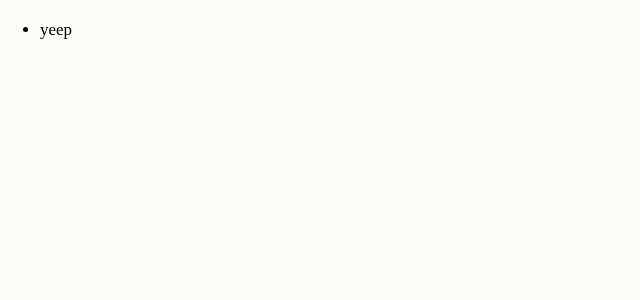
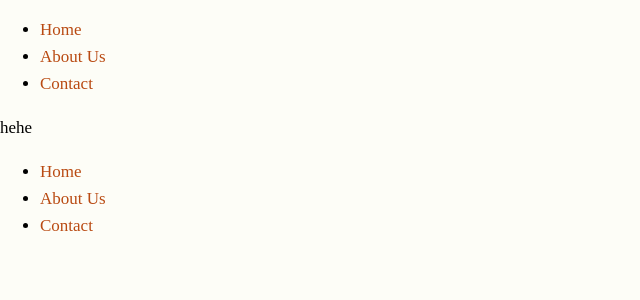
Before and after one commit to mckennach/chris-portfolio, a Next.js app: page / in a window 1280 px wide. Shown: the top 300 px of the page, without its empty margins (0-640 px from the left). Built offline with nearby package versions, Linux system fonts and the light colour scheme.

Commit message:
Getting ready for build

```diff
--- /dev/null
+++ b/components/Footer/Footer.js
@@ -0,0 +1,27 @@
+import Link from 'next/link'
+
+export default function Footer() {
+    return (
+      <footer>
+        <nav>
+            <ul>
+                <li>
+                    <Link href="/">
+                        <a>Home</a>
+                    </Link>
+                </li>
+                <li>
+                    <Link href="/about">
+                        <a>About Us</a>
+                    </Link>
+                </li>
+                <li>
+                    <Link href="/contact">
+                        <a>Contact</a>
+                    </Link>
+                </li>
+            </ul>
+        </nav>
+      </footer>
+    )
+  }
--- /dev/null
+++ b/components/Header/Header.js
@@ -0,0 +1,27 @@
+import Link from 'next/link'
+
+export default function Header() {
+    return (
+      <header>
+        <nav>
+            <ul>
+                <li>
+                    <Link href="/">
+                        <a>Home</a>
+                    </Link>
+                </li>
+                <li>
+                    <Link href="/about">
+                        <a>About Us</a>
+                    </Link>
+                </li>
+                <li>
+                    <Link href="/contact">
+                        <a>Contact</a>
+                    </Link>
+                </li>
+            </ul>
+        </nav>
+      </header>
+    )
+  }
--- a/pages/_app.js
+++ b/pages/_app.js
@@ -1,7 +1,13 @@
 import '../styles/style.scss'
+import Header from '../components/Header/Header';
+import Footer from '../components/Footer/Footer';
 
-function MyApp({ Component, pageProps }) {
-  return <Component {...pageProps} />
+export default function MyApp({ Component, pageProps }) {
+  return (
+    <div class="site-wrapper">
+      <Header />
+        <Component {...pageProps} />
+      <Footer />
+    </div>
+  )
 }
-
-export default MyApp
--- /dev/null
+++ b/pages/home/index.js
@@ -0,0 +1,9 @@
+export default function Home() {
+    return (
+      <main class="home">
+        <div>
+            hehe
+        </div>
+      </main>
+    )
+  }
--- a/pages/index.js
+++ b/pages/index.js
@@ -1,10 +1,7 @@
-import Header from './partials/Header';
+import Home from './home';
 
-
-export default function Home() {
+export default function Index() {
   return (
-    <div >
-      <Header />
-    </div>
+    <Home />
   )
 }
--- a/pages/partials/Header.js
+++ /dev/null
@@ -1,13 +0,0 @@
-export default function Header() {
-  return (
-    <header>
-      <nav>
-        <ul>
-          <li>
-            yeep
-          </li>
-        </ul>
-      </nav>
-    </header>
-  )
-}
--- a/styles/_includes/_global.scss
+++ b/styles/_includes/_global.scss
@@ -86,8 +86,4 @@ html {
     position: relative;
     z-index: 1;
 
-    .home & {
-      border-top: rem(1) solid theme(darker);
-      margin-top: 100vh;
-    }
   }
```
Also changed, not shown: pages/about/index.js (added, +9 -0 lines), pages/contact/index.js (added, +9 -0 lines).
